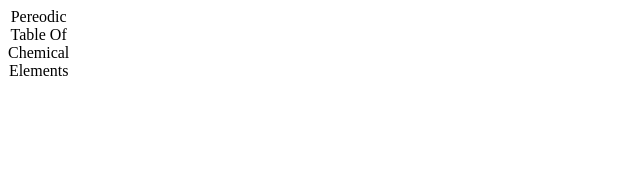
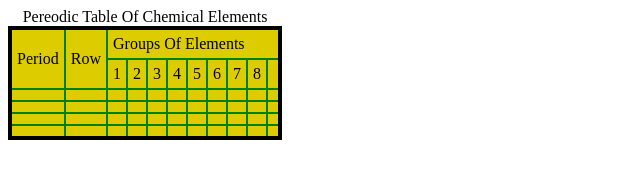
Before and after one commit to zharnikov/Periodic-Table-Of-Chemical-Elements, a plain HTML site: page index.html in a window 1280 px wide. Shown: the whole page, without its empty margins (0-640 px from the left). Drawn offline with Linux system fonts and the light colour scheme.

Commit message:
08.04.22
learning tables
practice with creating tables

```diff
--- a/index.html
+++ b/index.html
@@ -20,6 +20,77 @@
 <body>
     <table>
         <caption>Pereodic Table Of Chemical Elements</caption>
+        <thead>
+            <tr>
+                <td rowspan="2">Period</td>
+                <td rowspan="2">Row</td>
+                <td colspan="10">Groups Of Elements</td>
+            </tr>
+            <tr>
+                <td>1</td>
+                <td>2</td>
+                <td>3</td>
+                <td>4</td>
+                <td>5</td>
+                <td>6</td>
+                <td>7</td>
+                <td>8</td>
+            </tr>
+        </thead>
+        <tbody>
+            <tr>
+               <td></td>
+               <td></td>
+               <td></td>
+               <td></td>
+               <td></td>
+               <td></td>
+               <td></td>
+               <td></td>
+               <td></td>
+               <td></td>
+               <td></td>
+            </tr>
+            <tr>
+                <td></td>
+                <td></td>
+                <td></td>
+                <td></td>
+                <td></td>
+                <td></td>
+                <td></td>
+                <td></td>
+                <td></td>
+                <td></td>
+                <td></td>
+            </tr>
+            <tr>
+                <td></td>
+                <td></td>
+                <td></td>
+                <td></td>
+                <td></td>
+                <td></td>
+                <td></td>
+                <td></td>
+                <td></td>
+                <td></td>
+                <td></td>
+             </tr>
+            <tr>
+                 <td></td>
+                 <td></td>
+                 <td></td>
+                 <td></td>
+                 <td></td>
+                 <td></td>
+                 <td></td>
+                 <td></td>
+                 <td></td>
+                 <td></td>
+                 <td></td>
+            </tr>
+        </tbody>
     </table>
 </body>
 </html>
```
